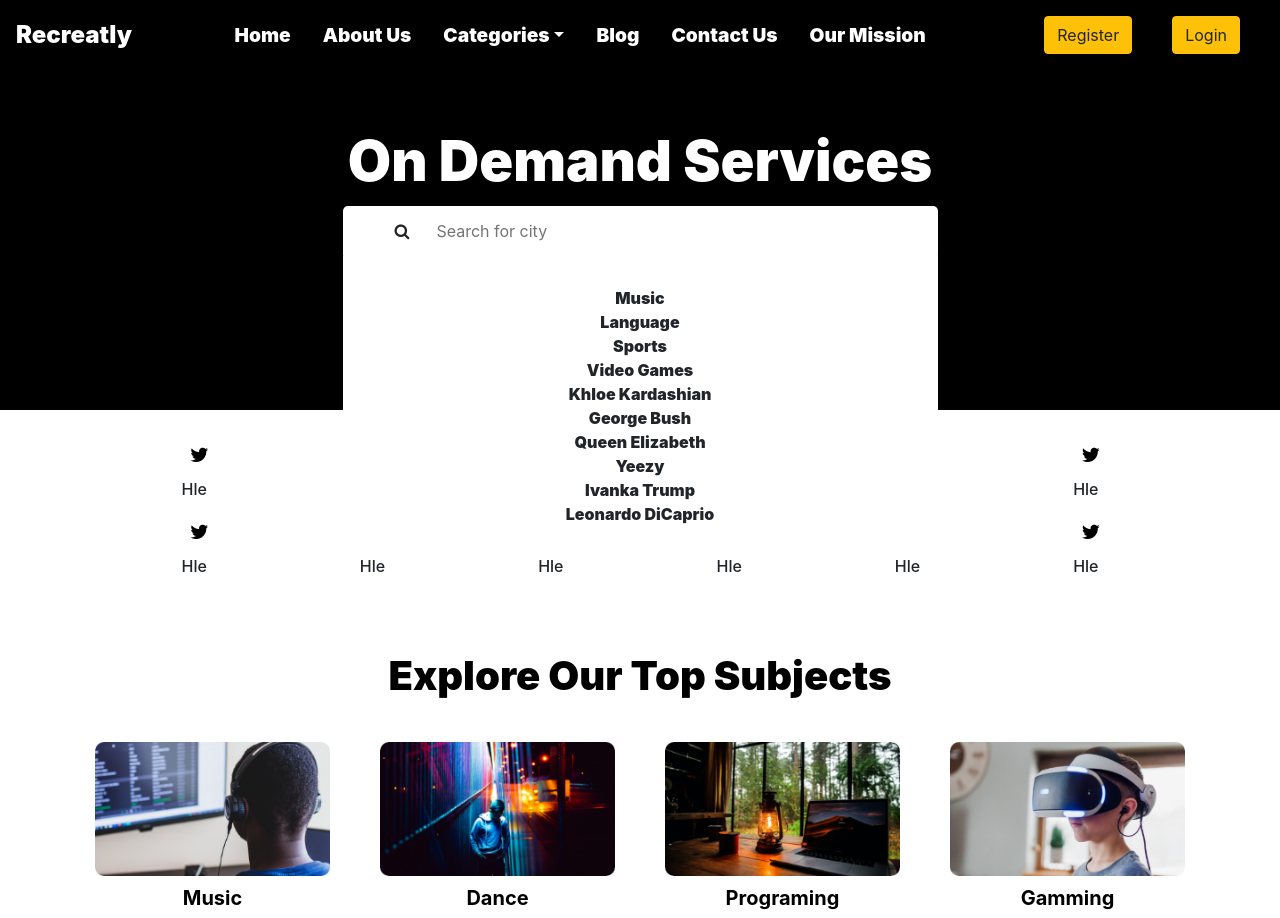
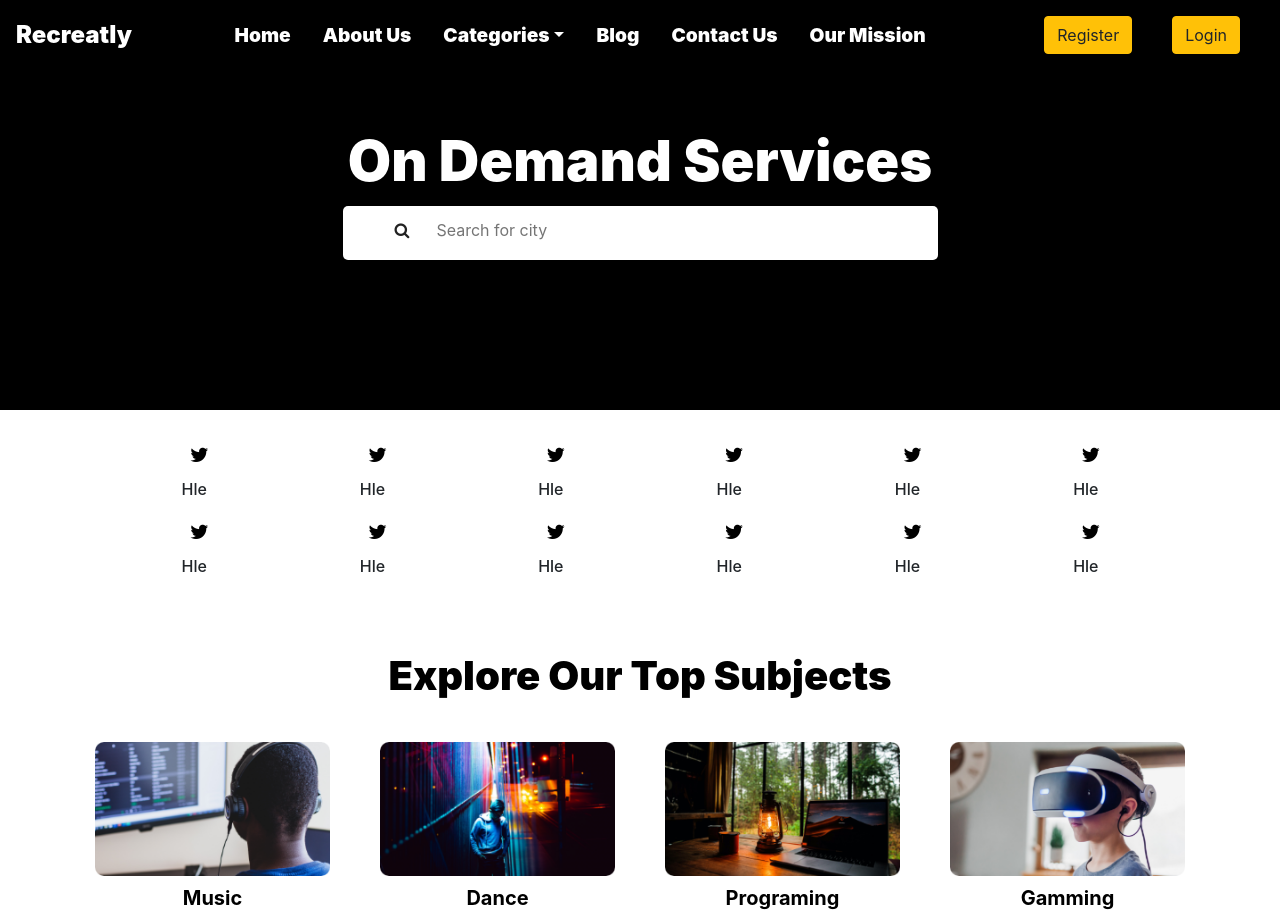
Before and after one commit to prashantpandey9/yoga, a React (Create React App) app: page /Almora in a window 1280 px wide. Built offline with nearby package versions, Linux system fonts and the light colour scheme.

Commit message:
completed the search bar

```diff
--- a/package.json
+++ b/package.json
@@ -19,6 +19,7 @@
     "react-dom": "^16.13.1",
     "react-router-dom": "^5.2.0",
     "react-scripts": "3.4.3",
+    "react-select": "^3.1.0",
     "react-select-2": "^2.0.11"
   },
   "scripts": {
--- a/src/components/SearchBar/Searchbar.jsx
+++ b/src/components/SearchBar/Searchbar.jsx
@@ -1,21 +1,26 @@
 import React, { Component } from 'react'
 import './Searchbar.scss'
-
+import { Link } from 'react-router-dom'
 class Name extends Component {
     render() {
         return (
-            <div>
-                {this.props.name}
-            </div>
+          <li>
+            <Link to={this.props.name} style={{color: 'rgba(0,0,0,0.8 )'}}>
+              {this.props.name}
+            </Link>
+          </li>
+
+
+
         )
     }
 }
 class NamesContainer extends Component {
     render() {
         return (
-            <li>
+            <ul>
                 {this.props.names.map(name => <Name name = {name}/>)}
-            </li>
+            </ul>
         )
     }
 }
@@ -29,26 +34,26 @@
 
       editSearchTerm = (e) => {
         this.setState({searchTerm: e.target.value})
+        document.getElementById('ul').style.display = "block";
       }
 
       dynamicSearch = () => {
         return this.state.names.filter(name => name.toLowerCase().includes(this.state.searchTerm.toLowerCase()))
       }
 
-     content = () =>{
-         return(
-          <div>
-
-          </div>
-         )
+     focus = () =>{
+        document.getElementById('ul').style.display = "block";
+      }
+      blur = () =>{
+        document.getElementById('ul').style.display = "none";
       }
 
     render() {
         return (
             <div>
-                <div className='searchbarcontainer'>
-                <i className='fa fa-search serachicon'></i><input type="text" className='searchbar'  onChange = {this.editSearchTerm} value = {this.state.searchTerm} placeholder='Search for city' onFocus={this.content}/>
-                <ul> <NamesContainer names = {this.dynamicSearch()}/></ul>
+                <div className='searchbarcontainer' onMouseLeave ={this.blur}>
+                <i className='fa fa-search serachicon'></i><input type="text" className='searchbar'  onFocus= {this.focus} onChange = {this.editSearchTerm} value = {this.state.searchTerm} placeholder='Search for city'  />
+                <div  id='ul'> <NamesContainer names = {this.dynamicSearch()}/></div>
                 </div>
             </div>
         )
--- a/src/components/SearchBar/Searchbar.scss
+++ b/src/components/SearchBar/Searchbar.scss
@@ -8,7 +8,7 @@
     width: 80%;
     padding: 12px;
     border: none;
-    height: 50px;
+    // height: 50px;
 }
 
 .searchbar:focus-within, .searchbar:focus{
@@ -21,20 +21,27 @@
     background : #fff;
     align-content: 'center';
     border-radius: 5px;
-    // transform: translateY(20px);
     box-shadow: 0 4px 8px 0 rgba(0,0,0,0.2);
 
 
-    ul{
+    #ul{
         background : #fff;
         position: relative;
         z-index: 5!important;
         list-style: none;
         border: 1px black;
+        display: none;
+        box-shadow: 0 4px 8px 0 rgba(0,0,0,0.2);
+        border-radius: 0px 0px 10px 10px;
+        li{
+            padding: 5px 56px;
+            transition: all .5s ;
+            border-radius: 0px 0px 10px 10px;
 
-        li{
-            padding: 30px;
-
+        }
+        li:hover{
+            background : rgba($color: #000000, $alpha: .2);
+            border-radius: 10px;
         }
     }
 }
--- a/src/pages/State/State.scss
+++ b/src/pages/State/State.scss
@@ -1,7 +1,7 @@
 @import '../../../public/css/colors';
 .detailpage{
     padding-bottom: 150px;
-    text-align: center;
+    // text-align: center;
 }
 // .search{
 //     margin-top: 30px ;
```
Also changed, not shown: src/components/SearchBar/data.jsx (added, +30 -0 lines), 1 other file (tests, documents, lock files or other folders).
